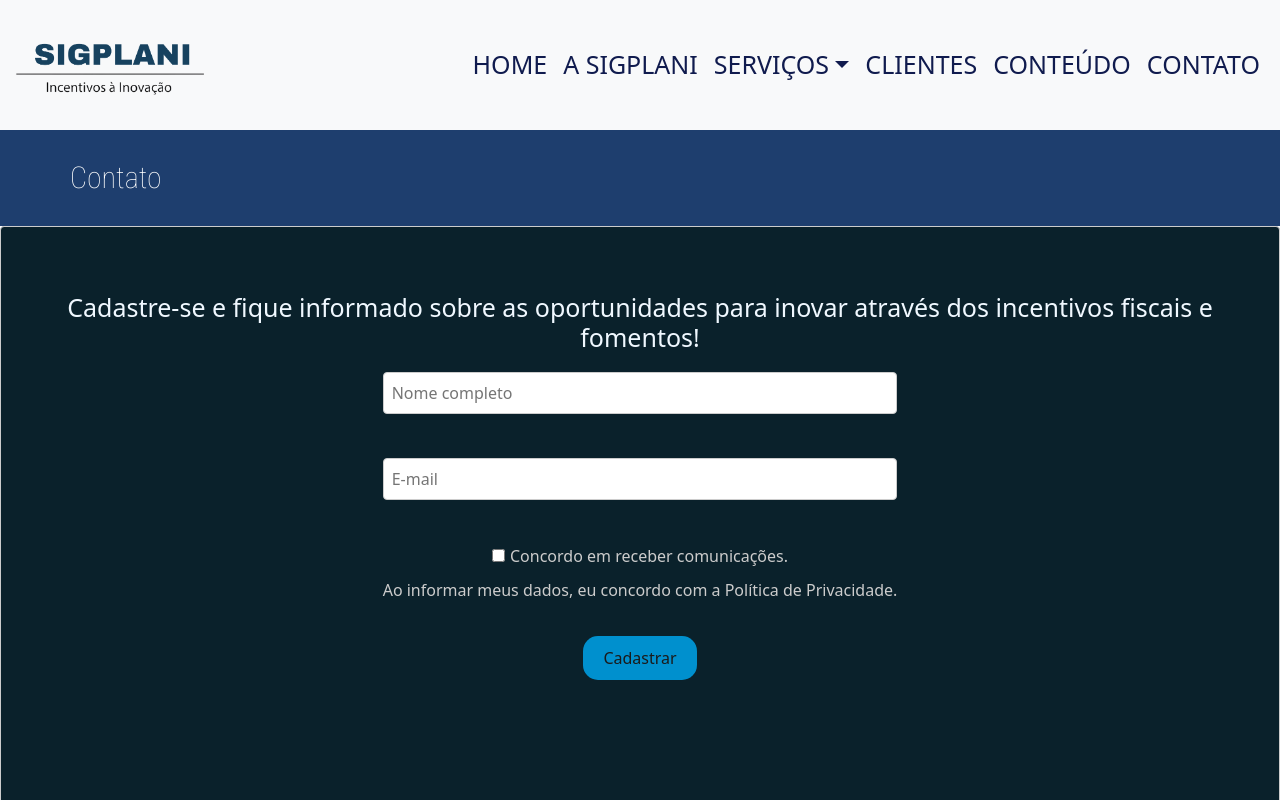
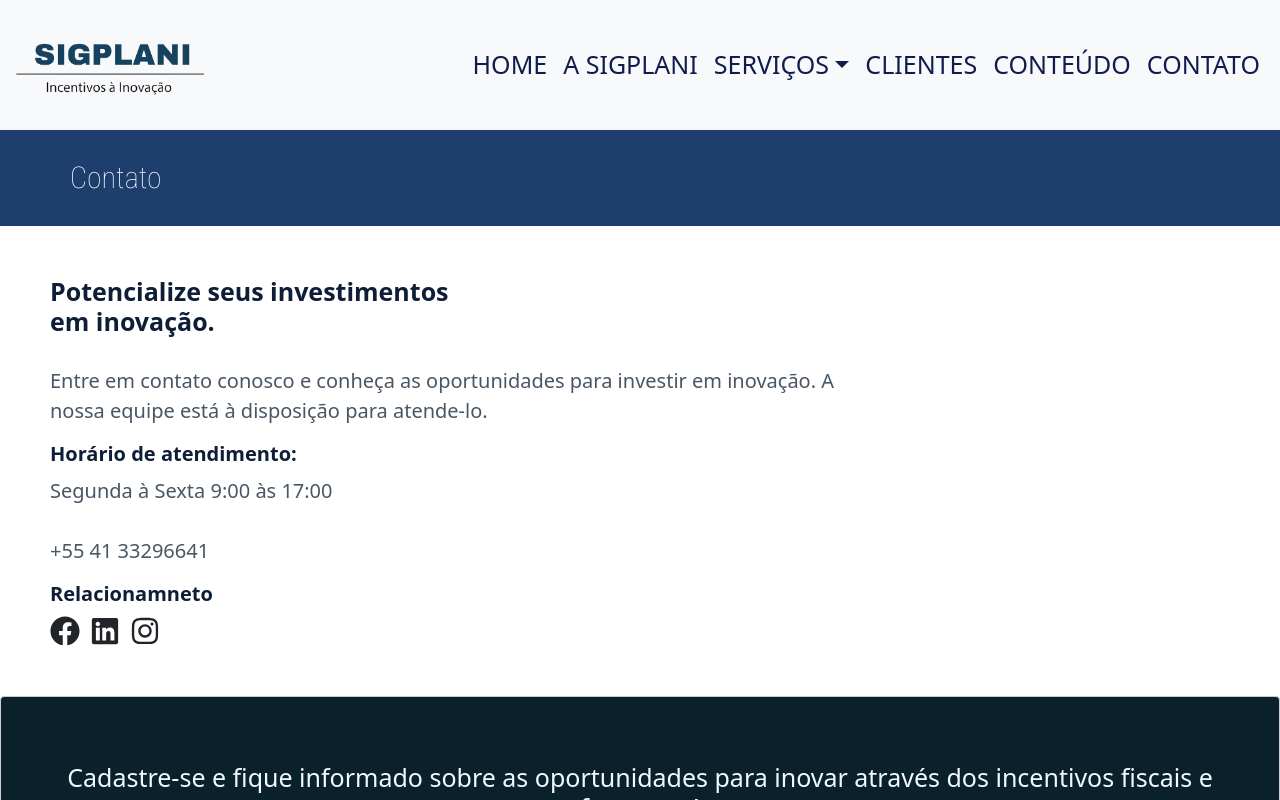
Before and after one commit to Marcos-Gabriell/Projeto-web-react, a React (Create React App) app: page /contato in a window 1280 px wide. Shown: the top 800 px of the page. Built offline with nearby package versions, Linux system fonts and the light colour scheme.

Commit message:
teste do resposnvio da pagina contato

```diff
--- a/src/paginacontato.css
+++ b/src/paginacontato.css
@@ -10,3 +10,72 @@
   font-family: 'Roboto Condensed', sans-serif;
   color: #fff;
 }
+
+.coontainer8 {
+  display: flex;
+  flex-wrap: wrap;
+  align-items: center;
+  justify-content: flex-end; /* Centraliza horizontalmente à direita */
+  background-color: #fff;
+  width: 100vw;
+}
+
+.teexxt-containerrt5 {
+  flex: 1 1 auto;
+  display: flex;
+  flex-direction: column;
+  justify-content: center;
+  align-items: flex-start;
+  padding: 50px;
+}
+
+.teexxt-containerrt5 h2 {
+  font-size: 25px;
+  font-weight: bold;
+  color: #0d1e36;
+  margin-bottom: 30px;
+}
+
+.teexxt-containerrt5 h3 {
+  font-size: 20px;
+  font-weight: bold;
+  color: #0d1e36;
+  margin-bottom: 10px;
+}
+
+.teexxt-containerrt5 p {
+  font-size: 20px;
+  color: rgb(73, 86, 99);
+}
+
+.teexxt-containerrt5 svg {
+  margin-right: 10px;
+}
+.icon-container {
+  display: flex;
+  align-items: center;
+}
+
+.icon-container svg {
+  margin-right: 10px;
+}
+
+@media (max-width: 768px) {
+  .coontainer8 {
+    justify-content: center;
+  }
+
+  .teexxt-containerrt5 h2 {
+    font-size: 20px;
+  }
+  .teexxt-containerrt5 h3 {
+    font-size: 18px;
+  }
+  .teexxt-containerrt5 p {
+    font-size: 15px;
+  }
+
+  .icon-container {
+    justify-content: center;
+  }
+}
--- a/src/paginacontato.js
+++ b/src/paginacontato.js
@@ -3,7 +3,7 @@ import './paginacontato.css';
 import MyCadastro from './MyCadastro';
 import End from './End';
 import Myrodape from './Myrodape';
-
+import { FaFacebook, FaLinkedin, FaInstagram } from 'react-icons/fa';
 //import logoImg from './img/infor.png';
 //import logoImg1 from './img/img1.png';
 
@@ -14,7 +14,24 @@ function paginacontato() {
        <div className='tituloo-principal8'>
         <h1>Contato</h1>
       </div>
-
+      <div class="coontainer8">
+      <div class="teexxt-containerrt5">
+        <h2>Potencialize seus investimentos<br/>
+         em inovação.</h2>
+        <p>Entre em contato conosco e conheça as oportunidades para investir em inovação. A <br/>
+        nossa equipe está à disposição para atende-lo.</p>
+        <h3>Horário de atendimento:</h3>
+        <p>Segunda à Sexta 9:00 às 17:00 <br/><br/>
+        +55 41 33296641
+        </p>
+        <h3>Relacionamneto</h3>
+        <div className="icon-container">
+            <FaFacebook size={30} />
+            <FaLinkedin size={30} />
+            <FaInstagram size={30} />
+       </div>
+      </div>
+      </div>
     <MyCadastro />
     <End />
     <Myrodape />
```
